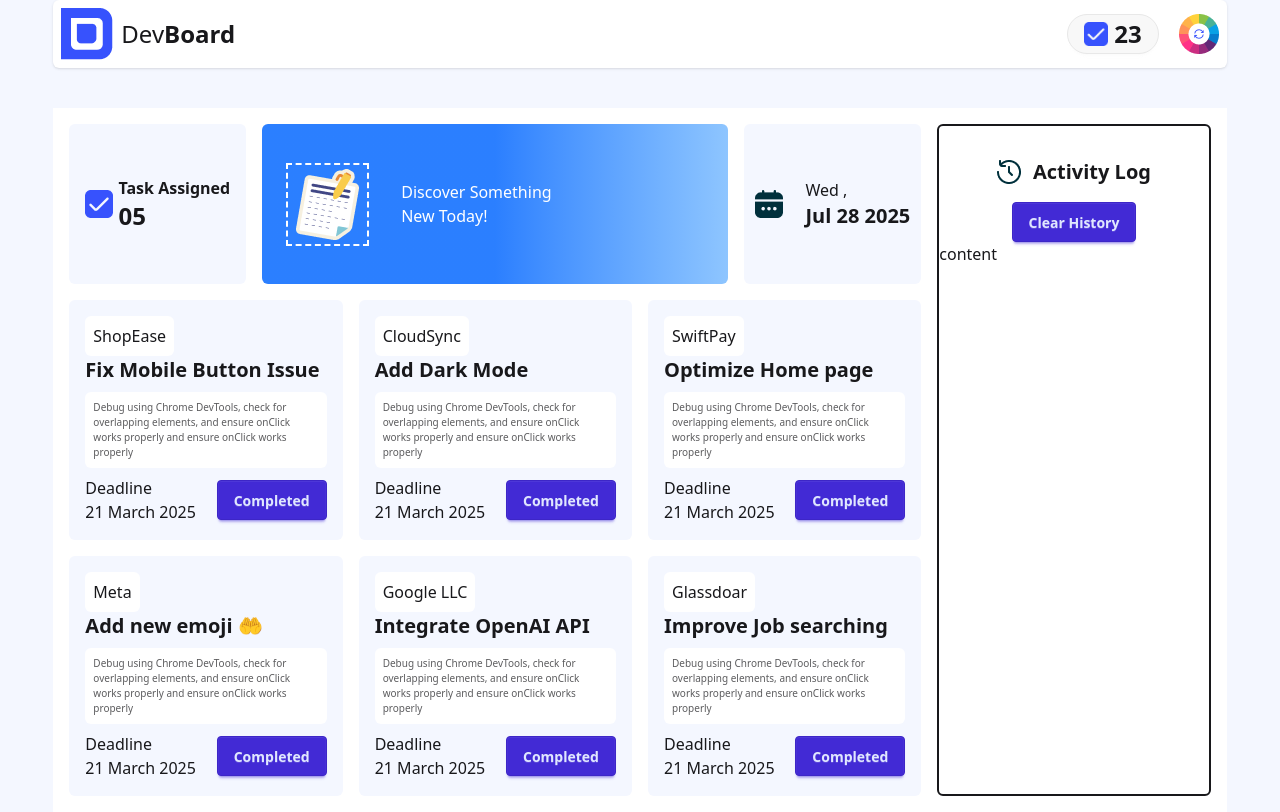
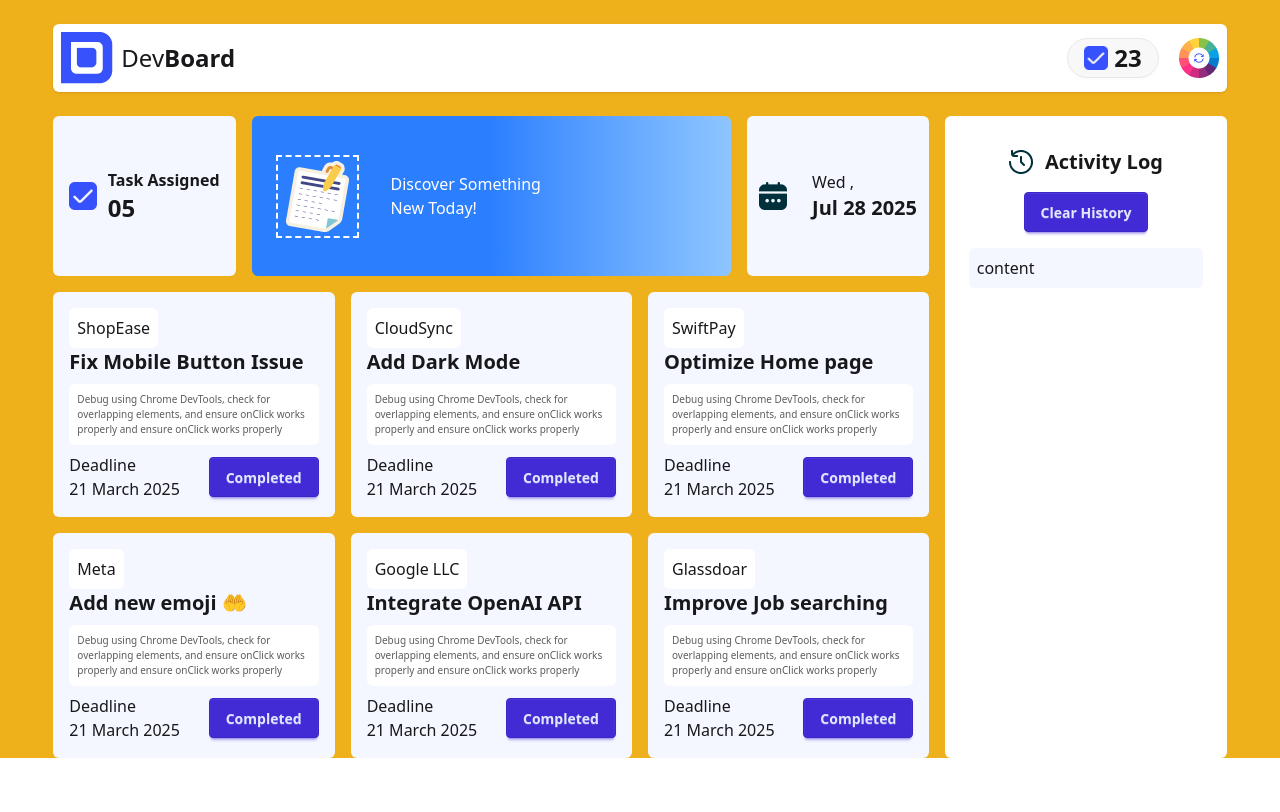
Before and after one commit to sohanpk24/B11-A5-DevBoard, a plain HTML site: page index.html in a window 1280 px wide. Both pictures are taken after a click on the link 1198 px from the left and 34 px from the top of the page. Drawn offline with nearby package versions, Linux system fonts and the light colour scheme.

Commit message:
html body color change button functionality done

```diff
--- a/index.html
+++ b/index.html
@@ -1,9 +1,10 @@
 <!DOCTYPE html>
 <html lang="en">
-  <head>
+<head>
+
     <meta charset="UTF-8" />
     <meta name="viewport" content="width=device-width, initial-scale=1.0" />
-    <title>Document</title>
+    <title>DevBoard</title>
     <!-- daisyUI CDN -->
     <link
       href="https://cdn.jsdelivr.net/npm/daisyui@5.0.0-beta.9/daisyui.css"
@@ -12,8 +13,8 @@
     />
     <script src="https://cdn.jsdelivr.net/npm/@tailwindcss/browser@4"></script>
   </head>
-  <body class="bg-[rgb(244,247,255)]">
-    <header>
+  <body class="">
+    <header class="pt-6">
       <!-- navbar -->
       <nav>
         <div
@@ -34,7 +35,7 @@
                 >
               </li>
               <li>
-                <a class="cursor-pointer"
+                <a id="colorBtn" class="cursor-pointer"
                   ><img src="/assets/theme-btn.png" alt=""
                 /></a>
               </li>
@@ -45,9 +46,9 @@
     </header>
 
     <main>
-      <section class="mt-10">
+      <section class="mt-6">
         <div class="container w-11/12 mx-auto">
-          <div class="grid p-4 bg-white grid-cols-12 gap-4">
+          <div class="grid grid-cols-12 gap-4">
             <div class="flex bg-[rgb(244,247,255)] justify-between items-center p-4 col-span-2 h-40 rounded-md ">
                 <div>
                     <img src="./assets/checkbox.png" alt="">
@@ -72,7 +73,7 @@
                     <h4 class="font-bold text-xl">Jul 28 2025 </h4>
                 </div>
             </div>
-            <div class="col-span-3 rounded-md row-span-3 border-2">
+            <div class="col-span-3 bg-[rgb(255,255,255)] rounded-md row-span-3">
                 <div>
                     <div class="flex items-center justify-center mt-8 gap-3">
                         <img src="./assets/activity.png" alt="">
@@ -80,7 +81,7 @@
                     </div>
                     <div class="justify-center flex mt-4"><button class="btn btn-primary ">Clear History</button></div>
                 </div>
-                <div>content</div>
+                <div class="w-10/12 mx-auto p-2 rounded-md mt-4 bg-[rgb(244,247,255)]">content</div>
             </div>
             <div class="col-span-3 rounded-md p-4 bg-[rgb(244,247,255)]">
                 <div>
@@ -199,6 +200,7 @@
           </div>
         </div>
       </section>
+
     </main>
     <footer></footer>
 
--- a/js/script.js
+++ b/js/script.js
@@ -0,0 +1,6 @@
+
+// random body color change
+document.getElementById("colorBtn").addEventListener("click", function () {
+    let color = "#" + Math.floor(Math.random() * 16777215).toString(16);
+    document.body.style.backgroundColor = color;
+})
```
